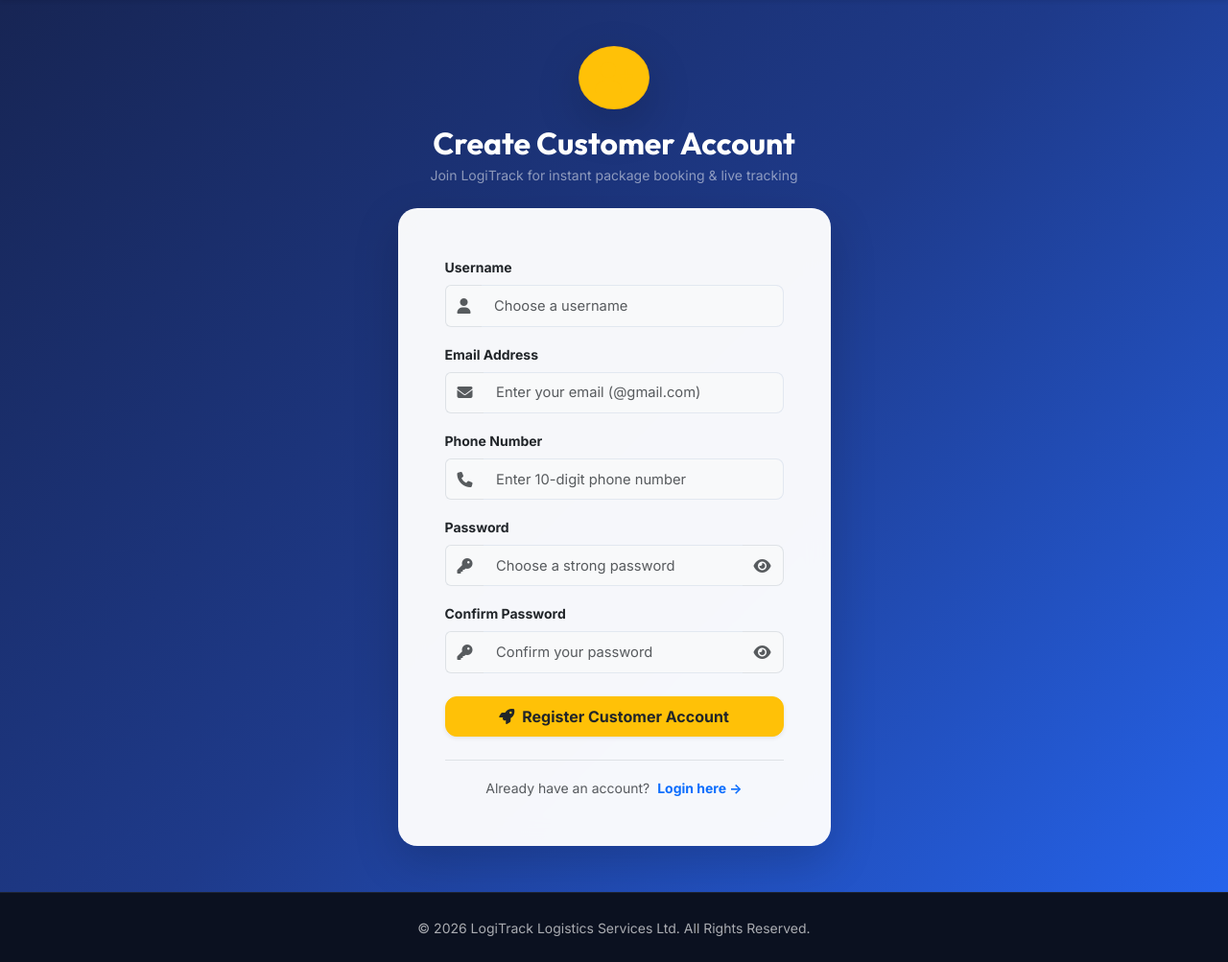
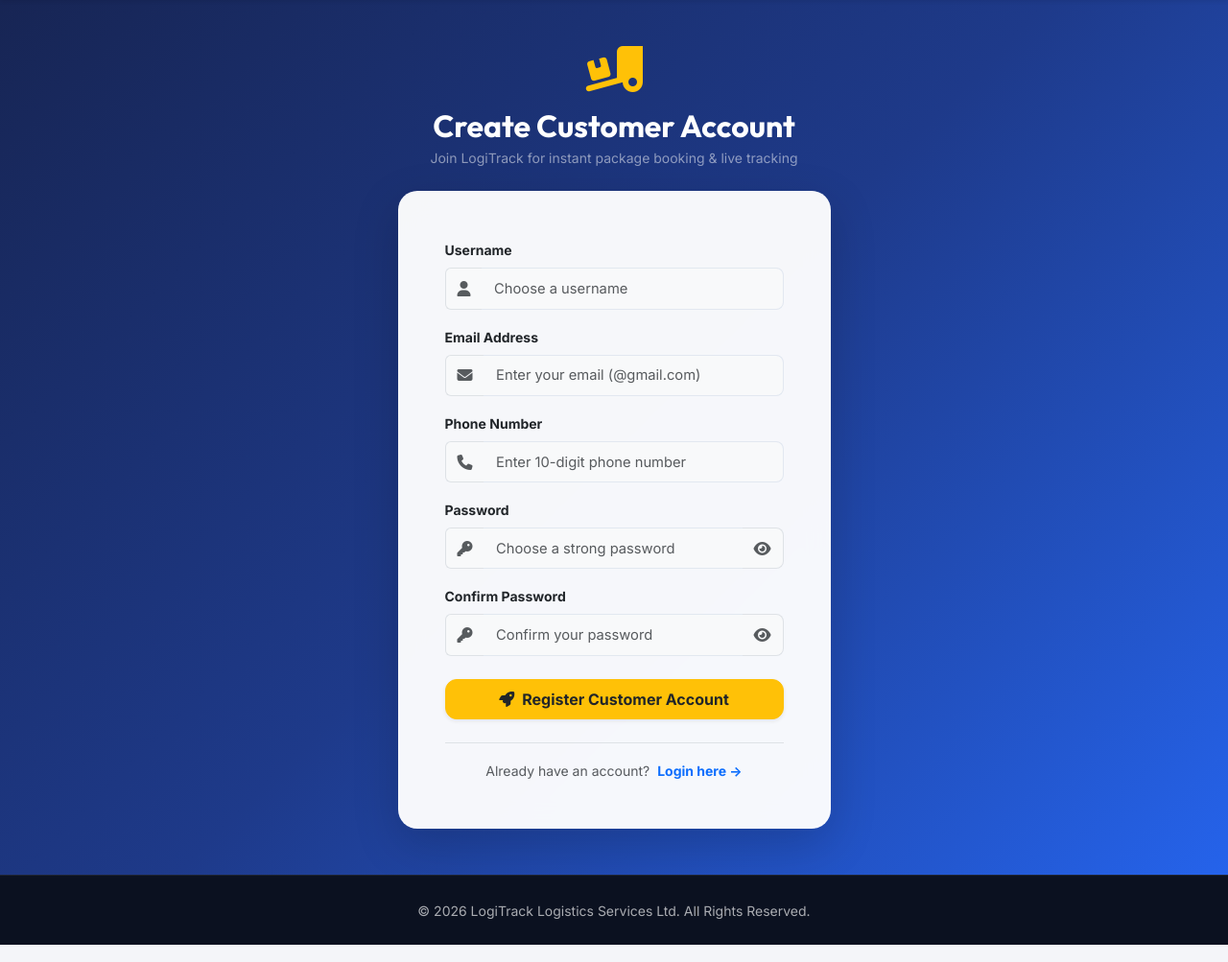
Before and after one commit to Samith08shettigar/Logitrack, a Flask app: page /auth/register in a window 1280 px wide. Shown: the part 77-1080 px from the top of the page at 96% size. Run offline with Flask 3, Linux system fonts and the light colour scheme.

Commit message:
fix(auth): restore prominent LogiTrack company logo and remove solid yellow badge on login and register pages

```diff
--- a/app/templates/auth/login.html
+++ b/app/templates/auth/login.html
@@ -8,9 +8,7 @@
         <div class="row justify-content-center align-items-center" style="min-height: 80vh;">
             <div class="col-md-6 col-lg-5">
                 <div class="text-center text-white mb-4">
-                    <div class="d-inline-flex p-3 rounded-circle bg-warning bg-opacity-15 text-warning mb-3 shadow-lg" style="border: 1px solid rgba(245, 158, 11, 0.3);">
-                        <i class="fa-solid fa-truck-ramp-box fa-2x"></i>
-                    </div>
+                    <i class="fa-solid fa-truck-ramp-box fa-3x mb-3 text-warning"></i>
                     <h2 class="fw-bold font-brand mb-1">Welcome to LogiTrack</h2>
                     <p class="text-white-50 small">Enter your credentials to access your control panel</p>
                 </div>
--- a/app/templates/auth/register.html
+++ b/app/templates/auth/register.html
@@ -8,9 +8,7 @@
         <div class="row justify-content-center align-items-center" style="min-height: 80vh;">
             <div class="col-md-6 col-lg-5">
                 <div class="text-center text-white mb-4">
-                    <div class="d-inline-flex p-3 rounded-circle bg-warning bg-opacity-15 text-warning mb-3 shadow-lg" style="border: 1px solid rgba(245, 158, 11, 0.3);">
-                        <i class="fa-solid fa-user-plus fa-2x"></i>
-                    </div>
+                    <i class="fa-solid fa-truck-ramp-box fa-3x mb-3 text-warning"></i>
                     <h2 class="fw-bold font-brand mb-1">Create Customer Account</h2>
                     <p class="text-white-50 small">Join LogiTrack for instant package booking & live tracking</p>
                 </div>
```
